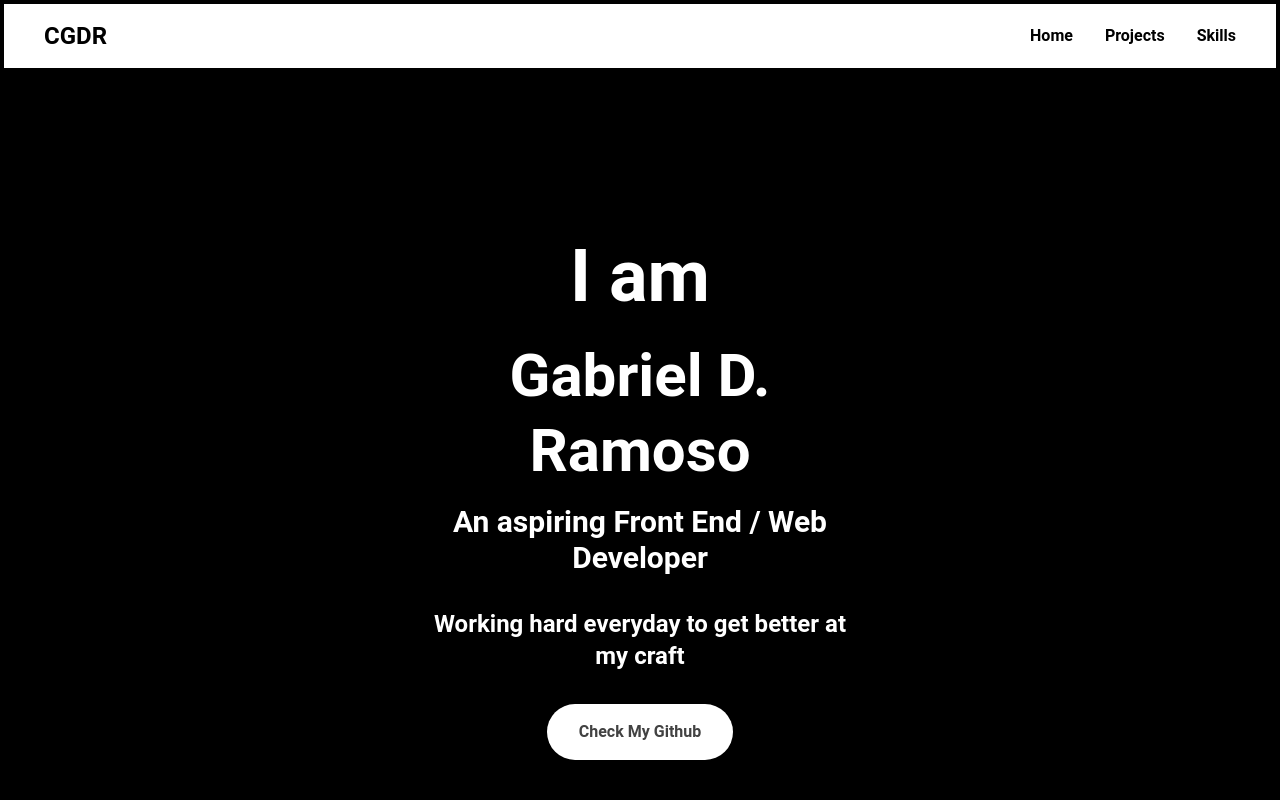
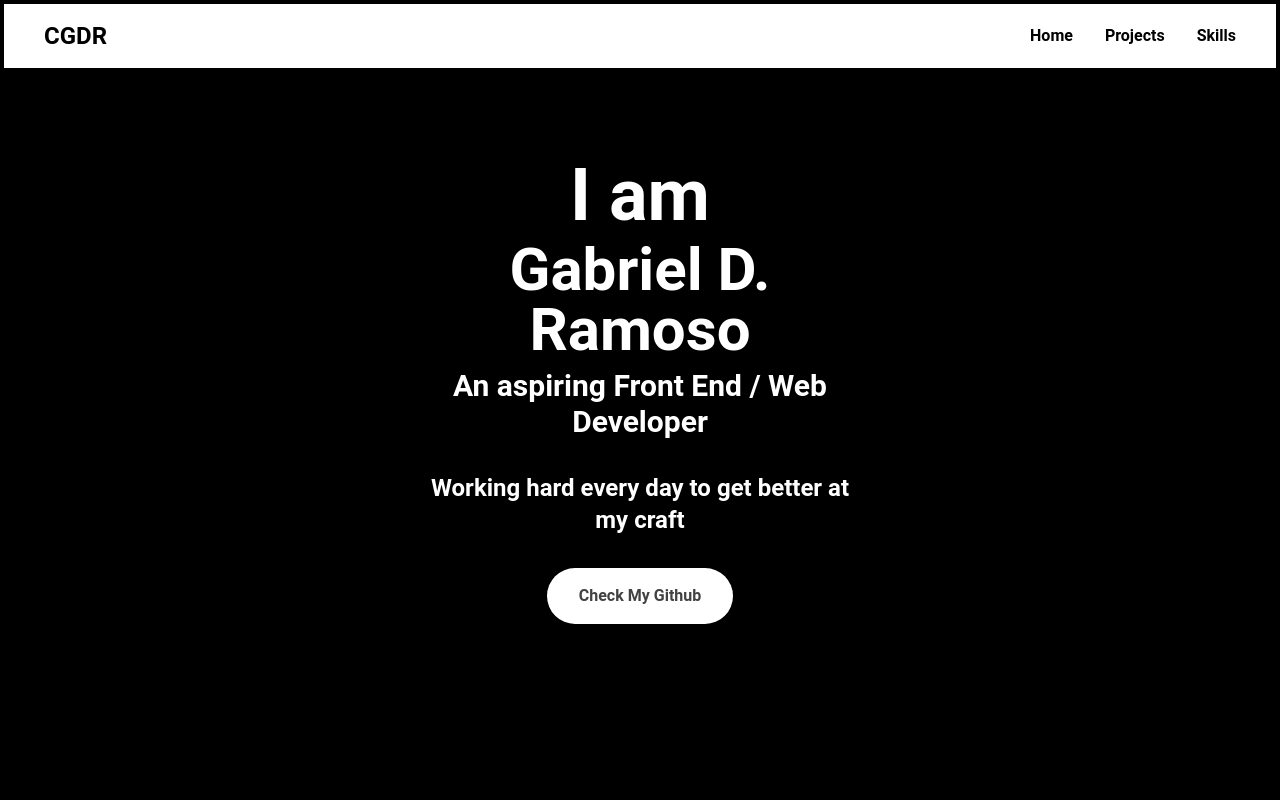
Before and after one commit to SparrowNado/MyIdealPortfolio-reactjs, a React (Vite) app: page / in a window 1280 px wide. Shown: the top 800 px of the page. Built offline with nearby package versions, Linux system fonts and the light colour scheme; some icons are missing.

Commit message:
Update Hero.jsx

```diff
--- a/src/components/Hero.jsx
+++ b/src/components/Hero.jsx
@@ -1,7 +1,7 @@
 import React from 'react'
 
 import truelogo from '../assets/truelogo.png'
-import background from '../assets/background.jpg'
+
 
 import Favicon from "react-favicon";
 
@@ -15,43 +15,32 @@ function Hero() {
     <div
     id="hero-section"
     className="relative w-screen h-screen text-white overflow-hidden z-0 bg-black-300"
-
   >
-
-
     <Favicon url={truelogo} />
-
-
 
     {/* Content Overlay */}
     <div className="absolute top-0 left-0 w-full h-full bg-black opacity-50"></div>
 
-        {/*previous py-24  */}
     {/* Content */}
-      <div className="relative container mx-auto flex px-12 py-48 text-white   align-middle items-center justify-center flex-col ">
+    <div className="relative container mx-auto flex px-4 sm:px-8 py-16 sm:py-32 text-white sm:text-base align-middle items-center justify-center flex-col">
       <div className="text-center lg:w-5/12 w-full">
-          <h1 className="my-4 text-7xl font-bold leading-tight">
+        <h1 className="my-2 text-4xl sm:text-5xl md:text-6xl lg:text-7xl font-bold leading-tight">
           I am
         </h1>
-          <h1 className="my-4  text-6xl font-bold leading-tight  ">
+        <h1 className="my-2 text-3xl sm:text-4xl md:text-5xl lg:text-6xl font-bold leading-tight sm:leading-snug">
           Gabriel D. Ramoso
         </h1>
-          <h2 className="text-3xl mb-8 font-bold">
+        <h2 className="text-xl sm:text-2xl md:text-3xl mb-4 md:mb-6 lg:mb-8 font-bold">
           An aspiring Front End / Web Developer
         </h2>
-          <p className="text-2xl mb-8 font-bold">
-            Working hard everyday to get better at my craft
+        <p className="text-lg sm:text-xl md:text-2xl mb-4 md:mb-6 lg:mb-8 font-bold">
+          Working hard every day to get better at my craft
         </p>
 
         <div className="flex justify-center mx-auto">
-
-            <button className="hover:underline bg-white text-gray-800 font-bold rounded-full py-4 px-8  transform hover:scale-125 duration-300 no-underline">
-              <a href='https://github.com/SparrowNado'>
-                Check My Github
-              </a>
-
+          <button className="hover:underline bg-white text-gray-800 font-bold rounded-full py-3 px-6 sm:py-4 sm:px-8 transform hover:scale-105 duration-300 no-underline">
+            <a href="https://github.com/SparrowNado">Check My Github</a>
           </button>
-
         </div>
       </div>
     </div>
```
Lines whose indentation alone changed are shown as unchanged.
